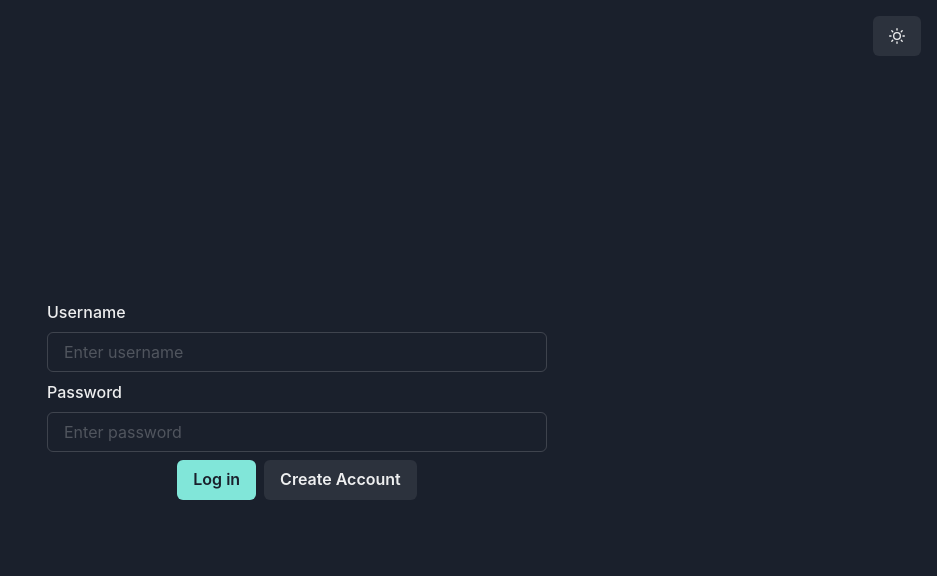
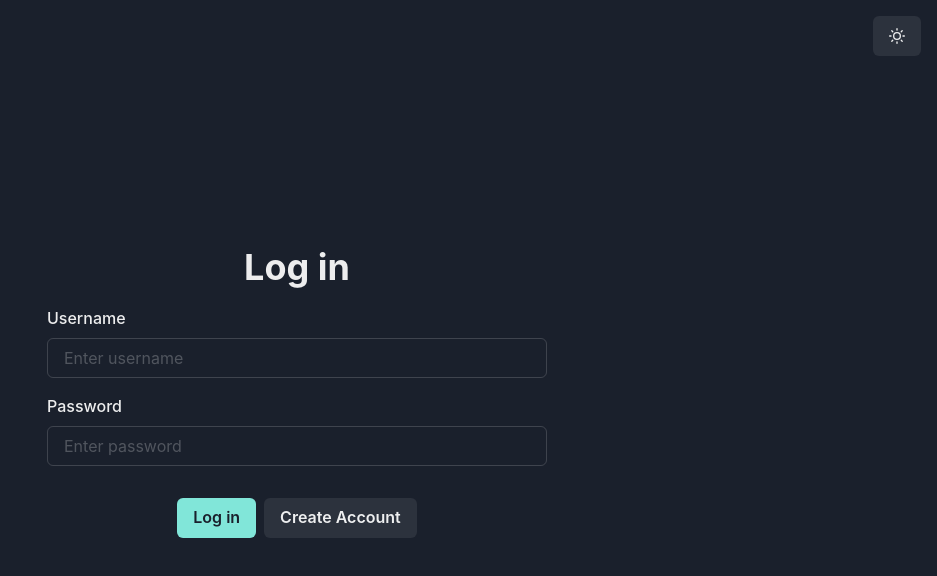
Before and after one commit to Ibon2/whatsappClone, a React (Create React App) app in the folder client/: page / in a window 1280 px wide. Shown: the top 576 px of the page, without its empty margins (343-1280 px from the left). Built offline with nearby package versions, Linux system fonts and the light colour scheme.

Commit message:
Login and Register pages created

```diff
--- a/client/src/components/Login/Login.jsx
+++ b/client/src/components/Login/Login.jsx
@@ -1,27 +1,63 @@
-import React from 'react'
-import {VStack,Input, ButtonGroup,FormErrorMessage,FormControl,FormLabel,Button} from "@chakra-ui/react"
+import React from 'react';
+import {
+    VStack,
+    ButtonGroup,
+    Button,
+    Heading
+} from '@chakra-ui/react';
+import { Formik,Form } from 'formik';
+import * as Yup from 'yup';
+import TextField from './TextField';
+import { useNavigate } from 'react-router';
+
 const Login = () => {
-  return (
-    <VStack as="form" w={{base: "90%", md:"500px"}} m="auto"
-    justify="center" h="100vh">
-        <FormControl>
-            <FormLabel>Username</FormLabel>
-            <Input name="username" placeholder='Enter username' autoComplete='off'/>
-            <FormErrorMessage>Invalid username</FormErrorMessage>
-        </FormControl>
+    const navigate = useNavigate();
+    return (
+        <Formik
+        initialValues= {{ username: "", password:""} }
+        validationSchema= {Yup.object({
+            username: Yup.string()
+                .required('Username required')
+                .min(6, 'Username too short')
+                .max(28, 'Username too large'),
+            password: Yup.string()
+                .required('Password required')
+                .min(6, 'Password too short')
+                .max(28, 'Password too large')}
+            )}
+            onSubmit={(values, actions) => {
+                alert(JSON.stringify(values, null, 2));
+                actions.resetForm();
+            }}
+        >
+            <VStack
+                as={Form}
+                w={{ base: '90%', md: '500px' }}
+                m="auto"
+                justify="center"
+                h="100vh"
+                spacing="1rem"
+            >
+                <Heading>Log in</Heading>
 
-        <FormControl>
-            <FormLabel>Password</FormLabel>
-            <Input name="password" placeholder='Enter password' autoComplete='off'/>
-            <FormErrorMessage>Invalid password</FormErrorMessage>
-        </FormControl>
+                <TextField name="username"
+                placeholder="Enter username"
+                autoComplete="off"
+                label="Username"
+                />
+                <TextField name="password"
+                placeholder="Enter password"
+                autoComplete="off"
+                label="Password"
+                />
 
-        <ButtonGroup>
-            <Button colorScheme='teal'>Log in</Button>
-            <Button>Create Account</Button>
-        </ButtonGroup>
-    </VStack>
-  )
-}
+                <ButtonGroup padding="1rem">
+                    <Button colorScheme="teal">Log in</Button>
+                    <Button onClick={()=>navigate("/register")}>Create Account</Button>
+                </ButtonGroup>
+            </VStack>
+            </Formik>
+    );
+};
 
-export default Login
+export default Login;
--- a/client/src/components/Login/SignUp.jsx
+++ b/client/src/components/Login/SignUp.jsx
@@ -0,0 +1,64 @@
+import React from 'react';
+import {
+    VStack,
+    ButtonGroup,
+    Button,
+    Heading
+} from '@chakra-ui/react';
+import { Formik,Form } from 'formik';
+import * as Yup from 'yup';
+import TextField from './TextField';
+import { useNavigate } from 'react-router';
+import { ArrowBackIcon } from '@chakra-ui/icons';
+
+const SignUp = () => {
+    const navigate = useNavigate();
+    return (
+        <Formik
+        initialValues= {{ username: "", password:""} }
+        validationSchema= {Yup.object({
+            username: Yup.string()
+                .required('Username required')
+                .min(6, 'Username too short')
+                .max(28, 'Username too large'),
+            password: Yup.string()
+                .required('Password required')
+                .min(6, 'Password too short')
+                .max(28, 'Password too large')}
+            )}
+            onSubmit={(values, actions) => {
+                alert(JSON.stringify(values, null, 2));
+                actions.resetForm();
+            }}
+        >
+            <VStack
+                as={Form}
+                w={{ base: '90%', md: '500px' }}
+                m="auto"
+                justify="center"
+                h="100vh"
+                spacing="1rem"
+            >
+                <Heading>Sign Up</Heading>
+
+                <TextField name="username"
+                placeholder="Enter username"
+                autoComplete="off"
+                label="Username"
+                />
+                <TextField name="password"
+                placeholder="Enter password"
+                autoComplete="off"
+                label="Password"
+                />
+
+                <ButtonGroup padding="1rem">
+                    <Button colorScheme="teal">Create Account</Button>
+                    <Button onClick={()=>navigate("/login")} leftIcon={<ArrowBackIcon/>}>Back</Button>
+                </ButtonGroup>
+            </VStack>
+            </Formik>
+    );
+};
+
+export default SignUp;
--- /dev/null
+++ b/client/src/components/Login/TextField.jsx
@@ -0,0 +1,18 @@
+import { FormControl, FormErrorMessage, FormLabel } from '@chakra-ui/form-control'
+import React from 'react'
+import { Field, useField } from 'formik'
+import {Input} from "@chakra-ui/input"
+
+const TextField = ({label,...props}) => {
+  const [ field, meta] = useField(props);
+
+  return (
+    <FormControl isInvalid={meta.touched && meta.error}>
+        <FormLabel>{label}</FormLabel>
+        <Input as ={Field} {...field}{...props}/>
+        <FormErrorMessage>{meta.error}</FormErrorMessage>
+    </FormControl>
+  )
+}
+
+export default TextField
```
